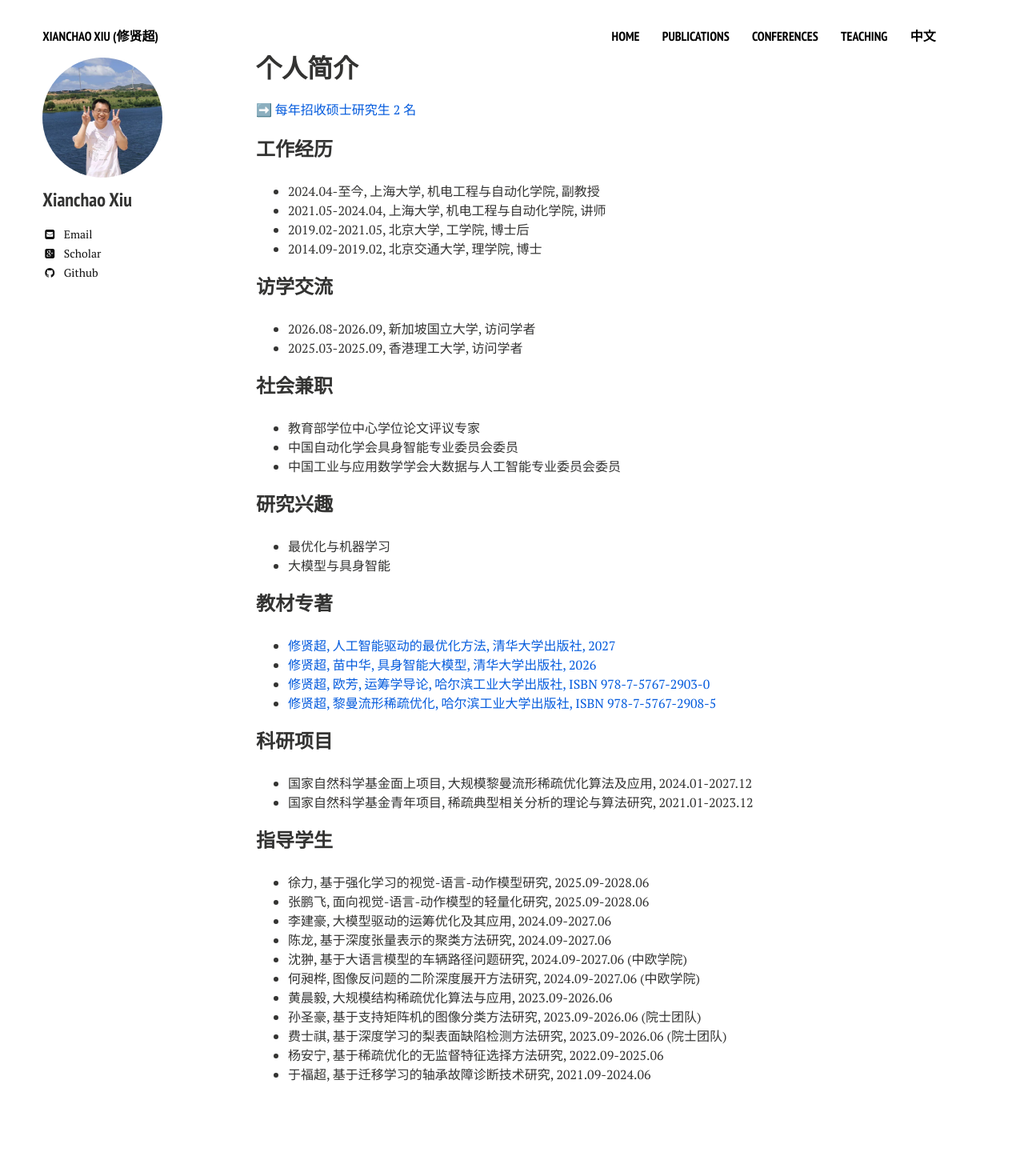
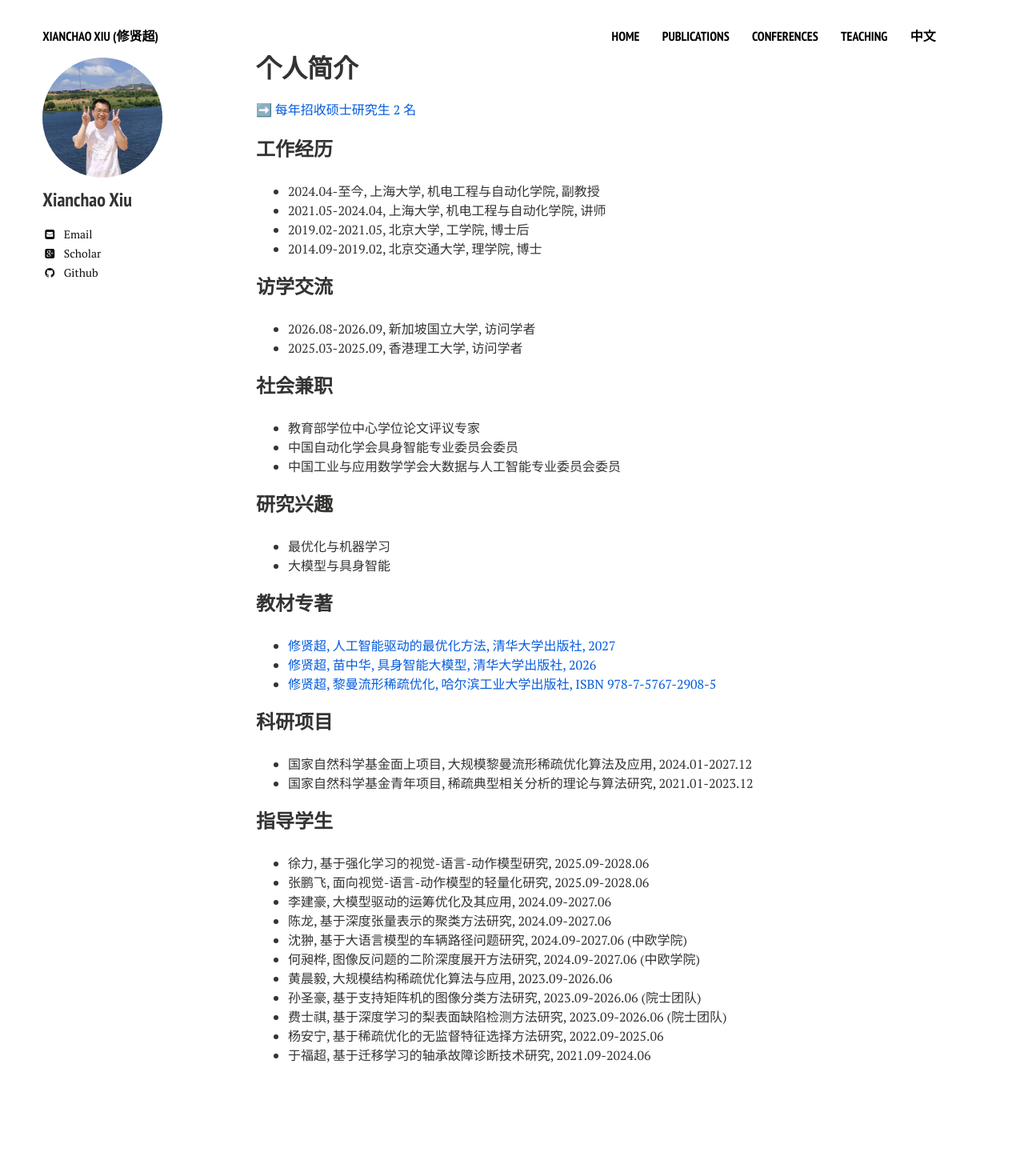
Before and after one commit to xianchaoxiu/xianchaoxiu.github.io, a Jekyll site: the page built from chinese/index.md, in a window 1280 px wide. Shown: the whole page at 80% size. Built offline with Jekyll 4.4.1, drawn with Linux system fonts in a browser that asks for light colours; nearby versions of some CDN libraries; after the commit the page ends 1426 px from its top, so only the background shows below that.

Commit message:
Update index.md

```diff
--- a/chinese/index.md
+++ b/chinese/index.md
@@ -36,7 +36,6 @@ share: false
 ### 教材专著
 * <a href="https://xianchaoxiu.github.io/chinese/book/AIOPT/" class="textlink" target="_blank">修贤超, 人工智能驱动的最优化方法, 清华大学出版社, 2027   </a> <br>
 * <a href="https://xianchaoxiu.github.io/chinese/book/VLA/" class="textlink" target="_blank">修贤超, 苗中华, 具身智能大模型, 清华大学出版社, 2026  </a> <br>
-* <a href="https://xianchaoxiu.github.io/chinese/book/OR/" class="textlink" target="_blank">修贤超, 欧芳, 运筹学导论, 哈尔滨工业大学出版社, ISBN 978-7-5767-2903-0 </a> <br>
 * <a href="https://xianchaoxiu.github.io/chinese/book/OPT/" class="textlink" target="_blank">修贤超, 黎曼流形稀疏优化, 哈尔滨工业大学出版社, ISBN 978-7-5767-2908-5 </a> <br>
 
 
```
